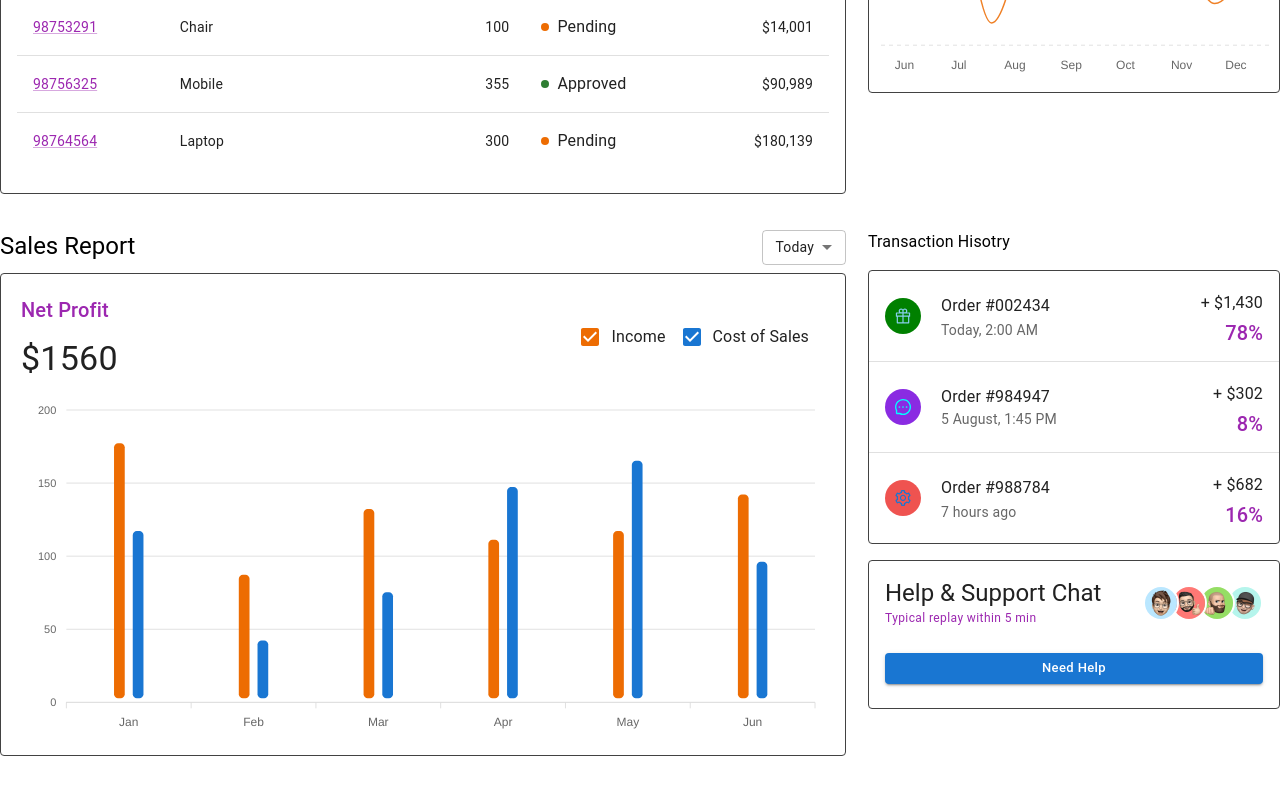
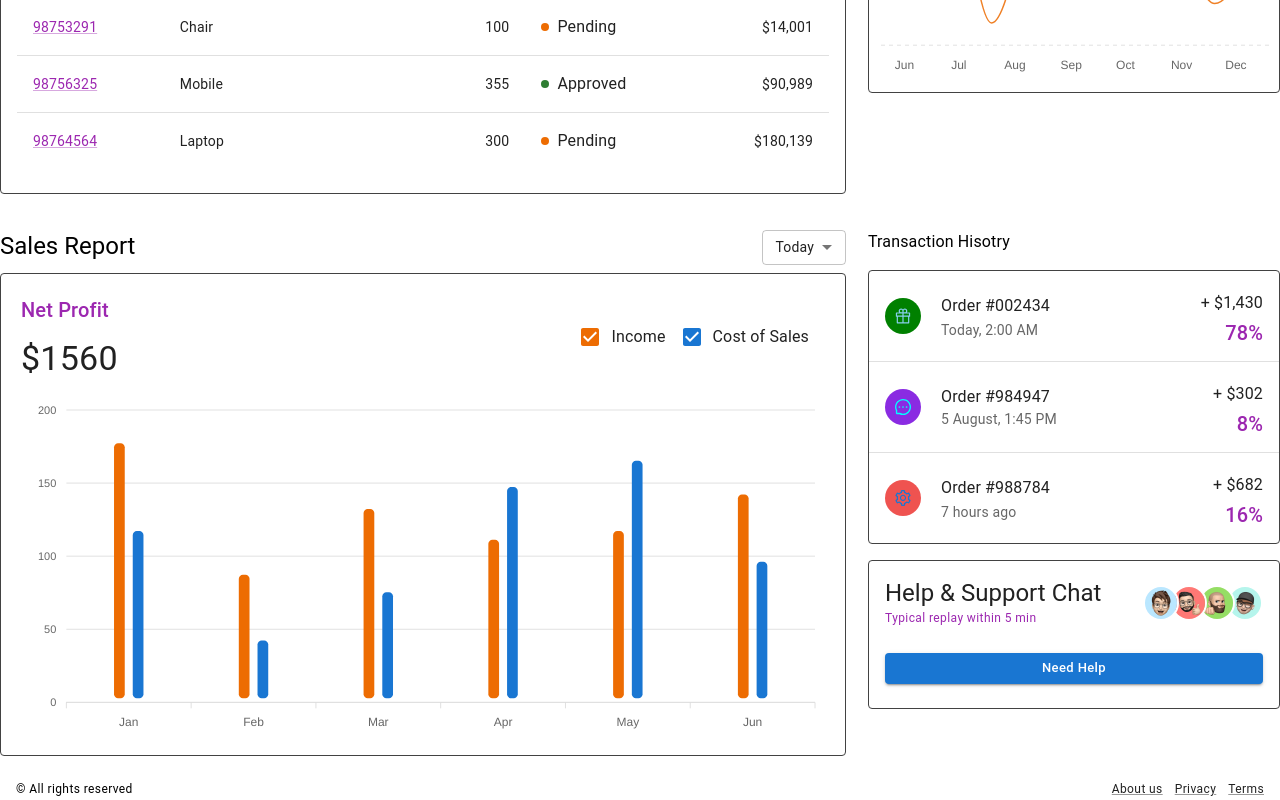
Before and after one commit to dong-geon-Lee/MUI-template-pratice, a React (Create React App) app: page /dashboard/default in a window 1280 px wide. Shown: the part 1306-2106 px from the top of the page. Before the commit the page ends 2062 px from the top, so only its background shows below. Built offline with nearby package versions, Linux system fonts and the light colour scheme.

Commit message:
Footer  컴포넌트 작성 완료

```diff
--- a/src/layout/MainLayout/Footer.tsx
+++ b/src/layout/MainLayout/Footer.tsx
@@ -1,7 +1,23 @@
-import React from "react";
+import { Link, Stack, Typography } from '@mui/material';
+import { Link as RouterLink } from 'react-router-dom';
 
 const Footer = () => {
-  return <div>Footer</div>;
+  return (
+    <Stack direction="row" justifyContent="space-between" alignItems="center" sx={{ p: '24px 16px 0px', mt: 'auto' }}>
+      <Typography variant="caption">&copy; All rights reserved</Typography>
+      <Stack direction="row" spacing={1.5} justifyContent="space-between" alignItems="center">
+        <Link component={RouterLink} to="#" target="_blank" variant="caption" color="textPrimary">
+          About us
+        </Link>
+        <Link component={RouterLink} to="#" target="_blank" variant="caption" color="textPrimary">
+          Privacy
+        </Link>
+        <Link component={RouterLink} to="#" target="_blank" variant="caption" color="textPrimary">
+          Terms
+        </Link>
+      </Stack>
+    </Stack>
+  );
 };
 
 export default Footer;
--- a/src/layout/MainLayout/index.tsx
+++ b/src/layout/MainLayout/index.tsx
@@ -1,10 +1,12 @@
 import { Box } from '@mui/material';
 import { Outlet } from 'react-router-dom';
+import Footer from './Footer';
 
 const MainLayout = () => {
   return (
     <Box>
       <Outlet />
+      <Footer />
     </Box>
   );
 };
--- a/src/sections/dashboard/SalesChart.tsx
+++ b/src/sections/dashboard/SalesChart.tsx
@@ -1,4 +1,4 @@
-import { Box, Checkbox, FormControl, FormControlLabel, FormGroup, Stack, Typography, useMediaQuery, useTheme } from '@mui/material';
+import { Box, Checkbox, FormControl, FormControlLabel, FormGroup, Stack, Typography, useTheme } from '@mui/material';
 
 import MainCard from 'components/MainCard';
 import useConfig from 'hooks/useConfig';
```
